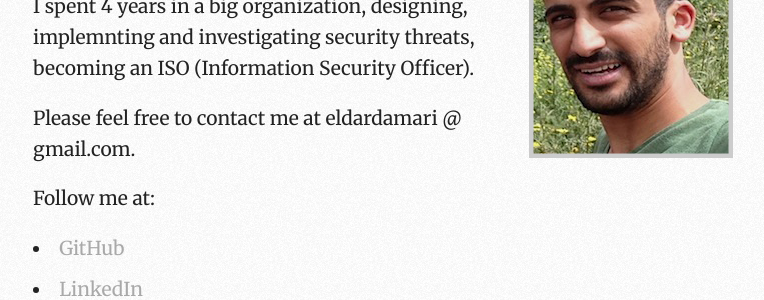
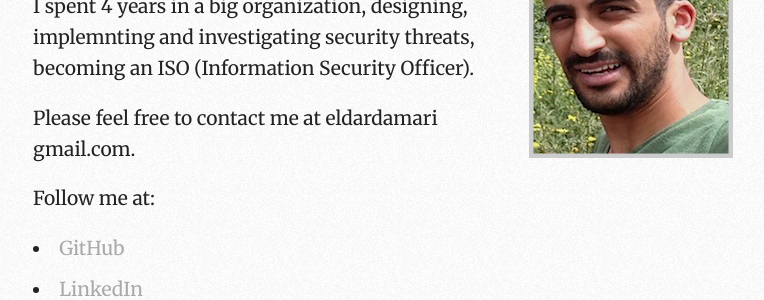
Before and after one commit to eldardamari/eldardamari.github.io, a Jekyll site: the page built from index.html, in a window 1280 px wide. Shown: the part 243-543 px from the top of the page, without its empty margins (257-1021 px from the left). Built offline with Jekyll 4.4.1, drawn with Linux system fonts in a browser that asks for light colours; Markdown is read by kramdown in place of the engine named in the settings.

Commit message:
can't work with js in static web

```diff
--- a/index.html
+++ b/index.html
@@ -11,7 +11,7 @@ layout: base
 
   <!--<p> I love learning new languages (i.e Chinese and French), sports and travelling around the world (<a href="eldardamari.blogspot.com target="_blank"">My 10 month Travel Blog</a>).-->
 
-  <p> Please feel free to contact me at eldardamari @ gmail.com.</p>
+  <p> Please feel free to contact me at eldardamari gmail.com.</p>
 
   <p> Follow me at:
     <li><a href="http://github.com/eldardamari" target="_blank">GitHub</a></li>
```
